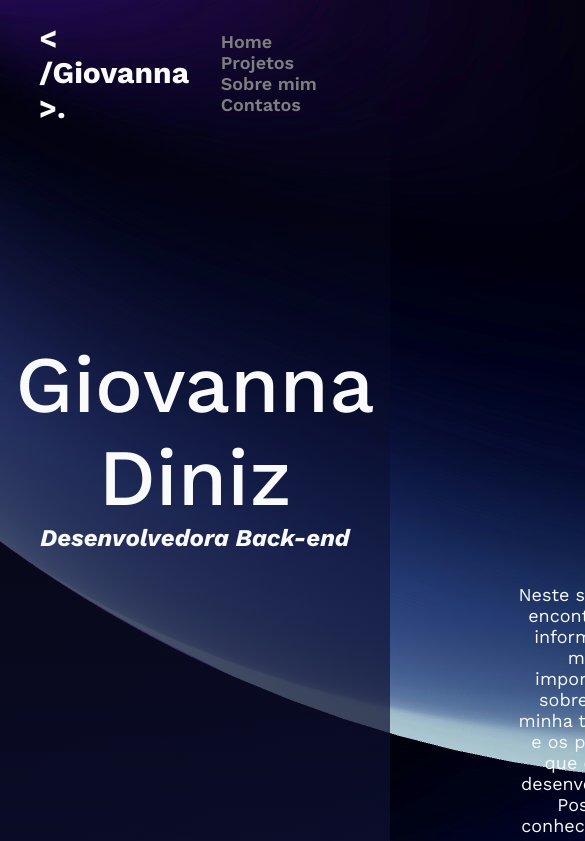
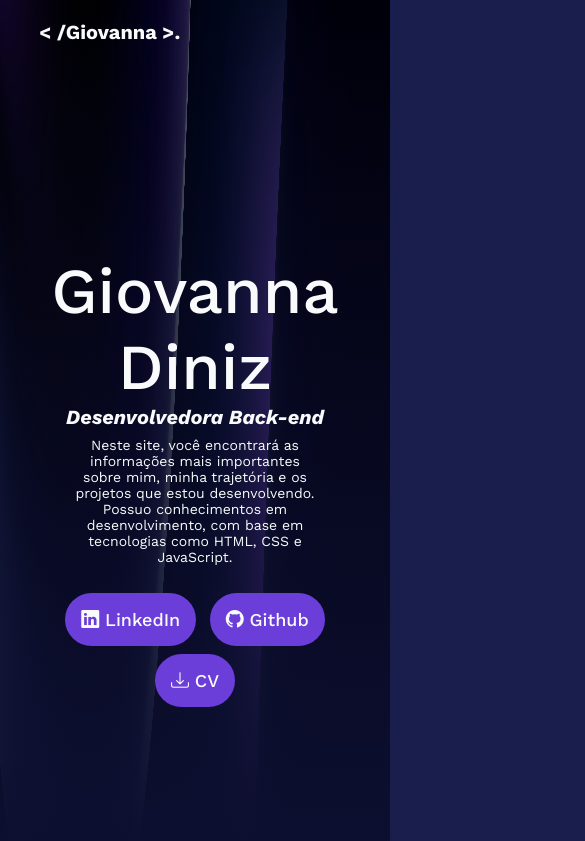
Before and after one commit to Ginizu/Portfolio, a plain HTML site: page index.html in a window 390 px wide. Shown: the top 841 px of the page, 585 px wide, since content can reach past the window. Drawn offline with nearby package versions, Linux system fonts and the light colour scheme.

Commit message:
Melhorando a responsividade

```diff
--- a/index.html
+++ b/index.html
@@ -23,7 +23,7 @@
     <main>
         <section class="main">
             <div class="background__img">
-                <img src="imgs/boliviainteligente-37WxvlfW3to-unsplash.jpg" alt="Foto Fundo" >
+                <img src="imgs/boliviainteligente-37WxvlfW3to-unsplash.jpg" alt="Foto Fundo"  width="2000">
             </div>
 
             <div class="main__foreground">
--- a/style.css
+++ b/style.css
@@ -307,3 +307,63 @@ footer{
     text-decoration: none;
     color: var(--color-purple);
 }
+
+@media screen and (max-width: 1020px) {
+    .flex {
+        flex-direction: column;
+    }
+
+    .logo {
+        font-size: 20px;
+    }
+
+    .navbar {
+        display: none;
+    }
+
+    .background__img img{
+        width: 100%;
+        height: 400vh;
+    }
+
+    .main {
+        background: linear-gradient(rgba(0, 0, 0, 0.548), #0d0f30);
+    }
+
+    .main__foreground {
+        padding-top: 30vh;
+        text-align: center;
+    }
+
+    .main__title {
+        font-size: 4rem;
+    }
+
+    h2 {
+        font-size: 20px;
+    }
+
+    .main__text {
+        padding: 0.5rem;
+        margin-left: 4rem;
+        margin-right: 4rem;
+        margin-bottom: 1rem;
+        font-size: 14px;
+    }
+
+    .img__project {
+        width: 300px;
+    }
+
+    .btn {
+        margin-left: 3rem;
+        margin-right: 3em;
+        align-items: center;
+        text-align: center;
+    }
+
+    .navfooter {
+        display: none;
+    }
+
+}
```
